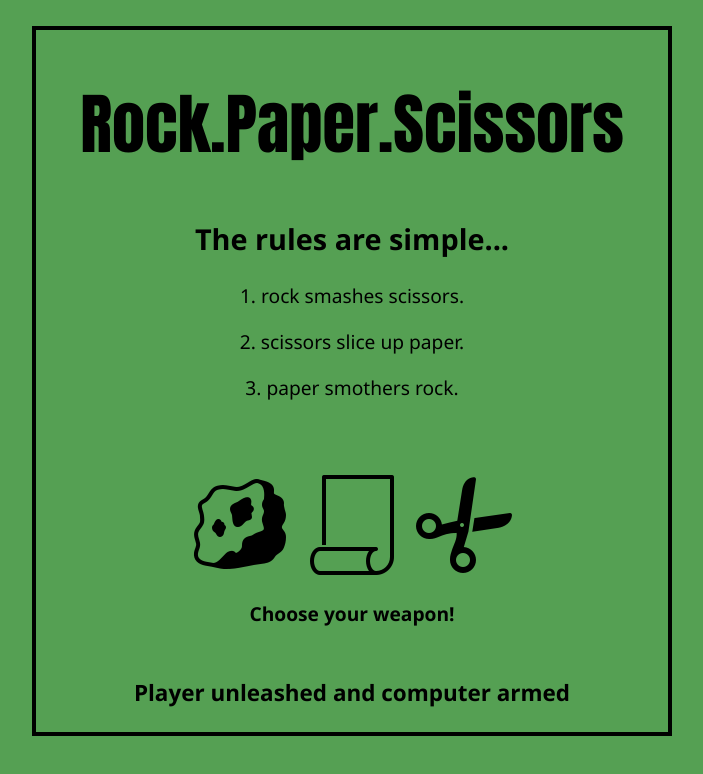
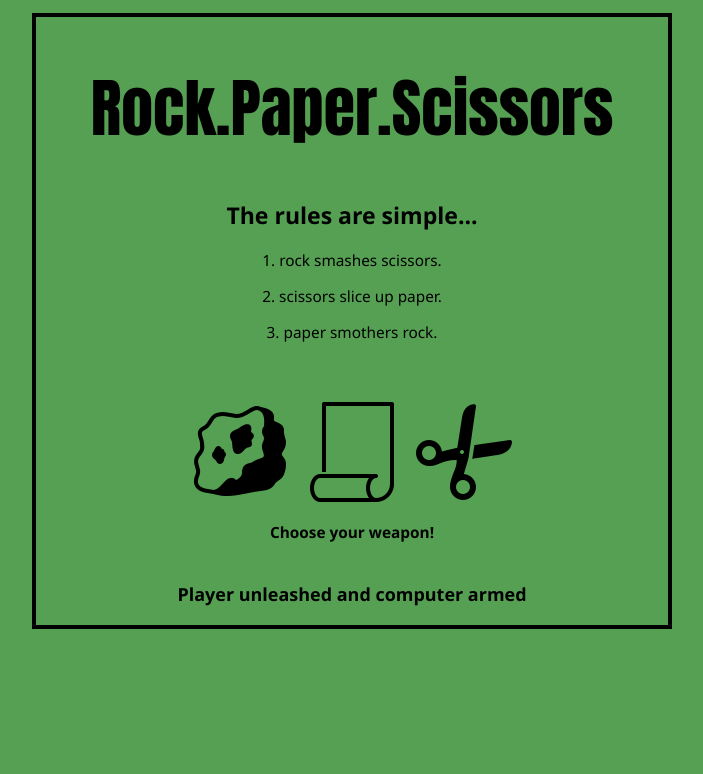
Before and after one commit to Alex-Bellamy/rock_paper_scissors, a React (Create React App) app: page / in a window 1280 px wide. Shown: the top 774 px of the page, without its empty margins (288-991 px from the left). Built offline with nearby package versions, Linux system fonts and the light colour scheme; the HTML template or start-up script is replaced by a standard one.

Commit message:
updating font sizes and margins

```diff
--- a/src/index.css
+++ b/src/index.css
@@ -2,17 +2,18 @@ body {
   margin: 0;
   font-family: 'Segoe UI', Tahoma, Geneva, Verdana, sans-serif;
   text-align: center;
-  font-size: 1.5vw;
+  font-size: 1.2vw;
   background-color: #55a053;
   border: 4px solid;
-  margin-top: 2%;
+  margin-top: 1%;
+  margin-bottom: 1%;
   margin-left: 25%;
   margin-right: 25%;
 }
 
 #title {
   font-family: Impact, Haettenschweiler, 'Arial Narrow Bold', sans-serif;
-  font-size: 5.2vw;
+  font-size: 5vw;
 }
 
 code {
```
